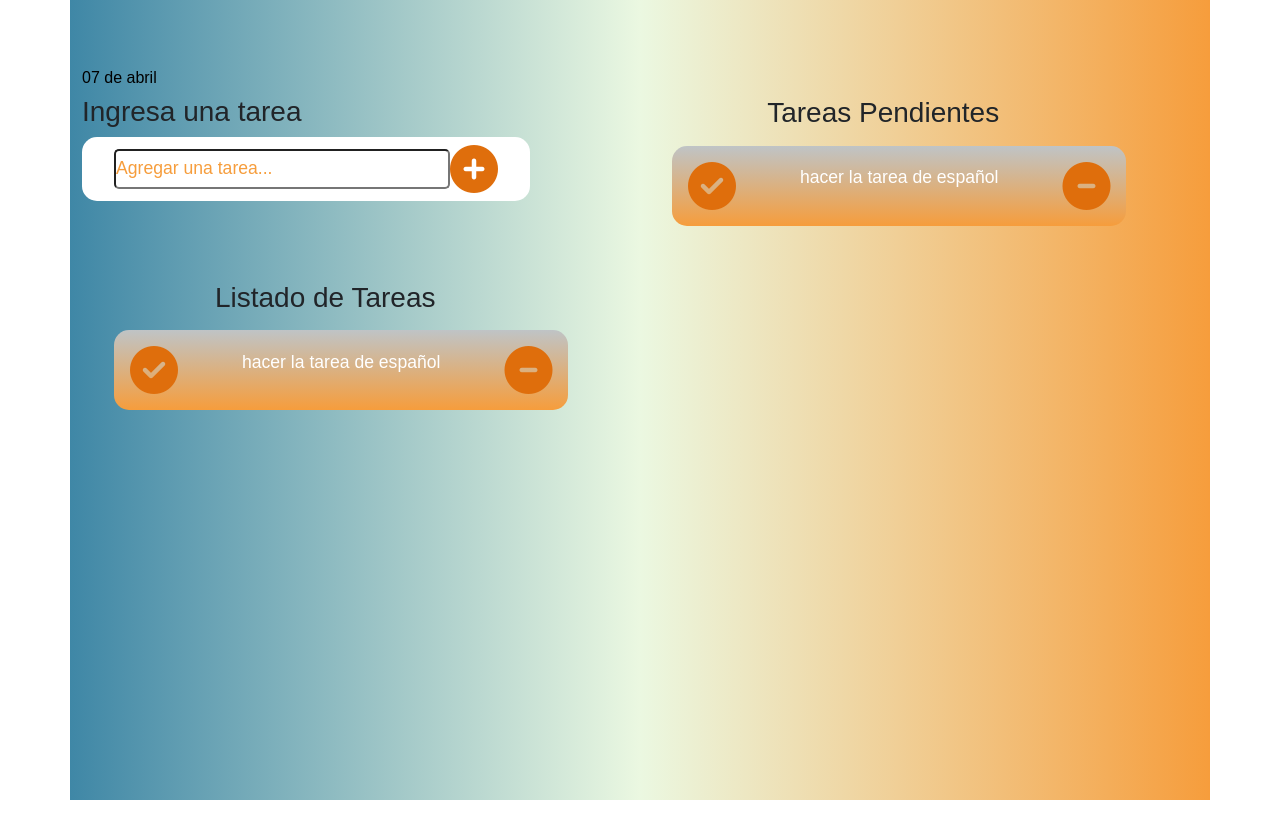
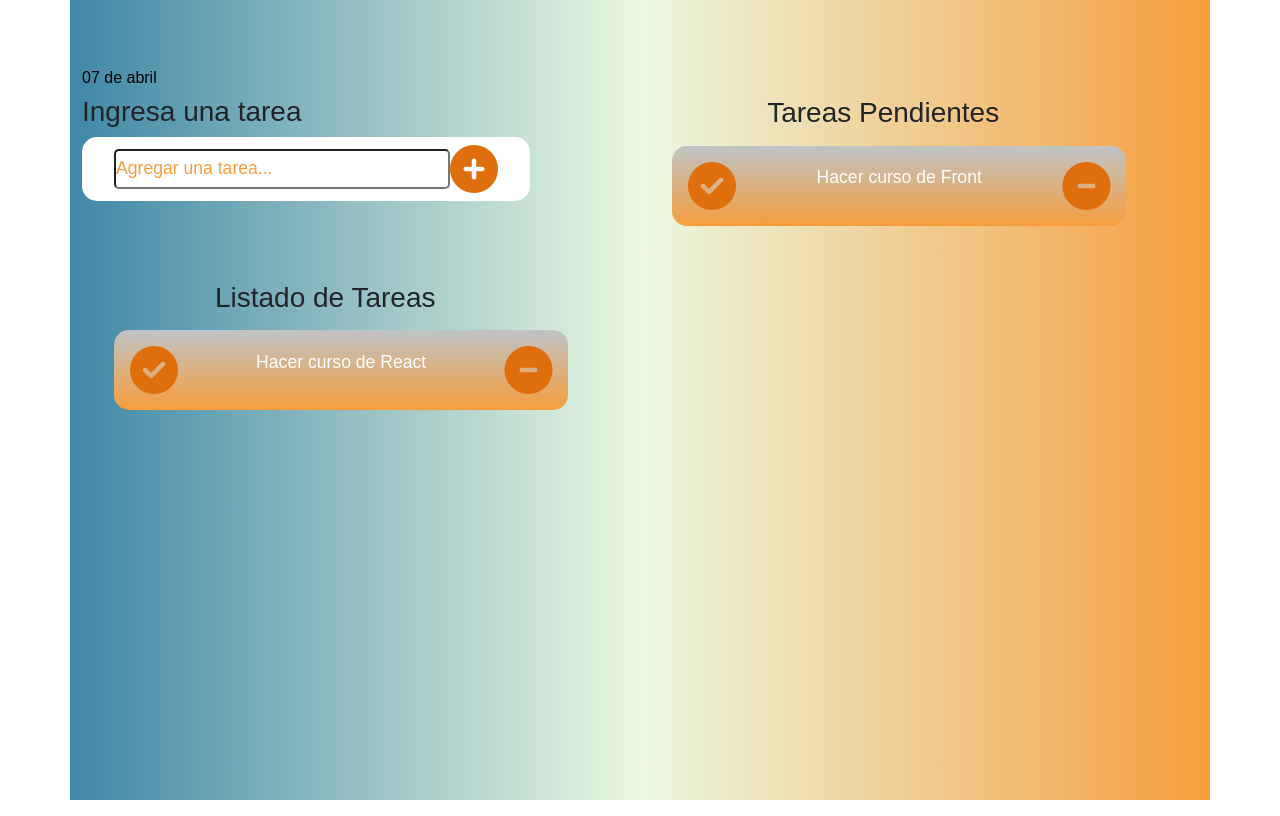
Before and after one commit to crz29/app__tareas, a plain HTML site: page index.html in a window 1280 px wide. Drawn offline with nearby package versions, Linux system fonts and the light colour scheme.

Commit message:
Cambios en el HTML

```diff
--- a/index.html
+++ b/index.html
@@ -31,7 +31,7 @@
                     <ul id="lista">
                         <li id="elemento">
                             <i class="fa-sharp fa-solid fa-circle-check" data="realizado" id="0"></i>
-                            <p class="text">hacer la tarea de español</p>
+                            <p class="text">Hacer curso de React</p>
                             <i class="fa-solid fa-circle-minus" data="eliminado" id="pasar"></i><!--identificador data-->
                         </li>
 
@@ -51,7 +51,7 @@
                     <ul id="lista">
                         <li id="elemento">
                             <i class="fa-sharp fa-solid fa-circle-check" data="realizado" id="0"></i>
-                            <p class="text">hacer la tarea de español</p>
+                            <p class="text">Hacer curso de Front</p>
                             <i class="fa-solid fa-circle-minus" data="eliminado" id="0"></i><!--identificador data-->
                         </li>
 
```
